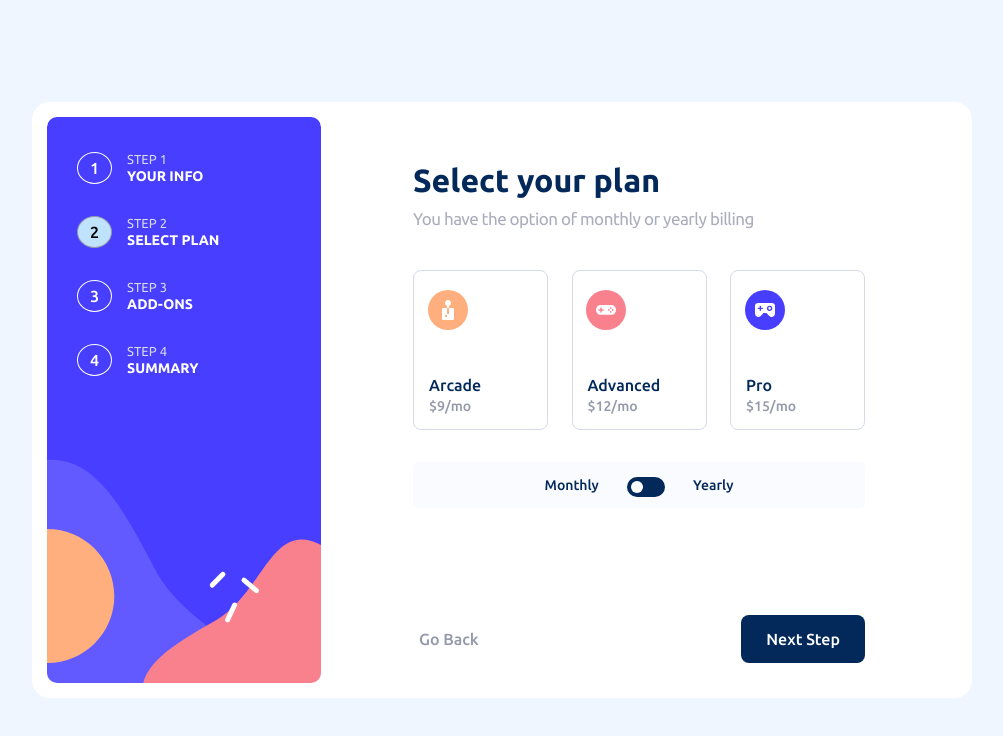
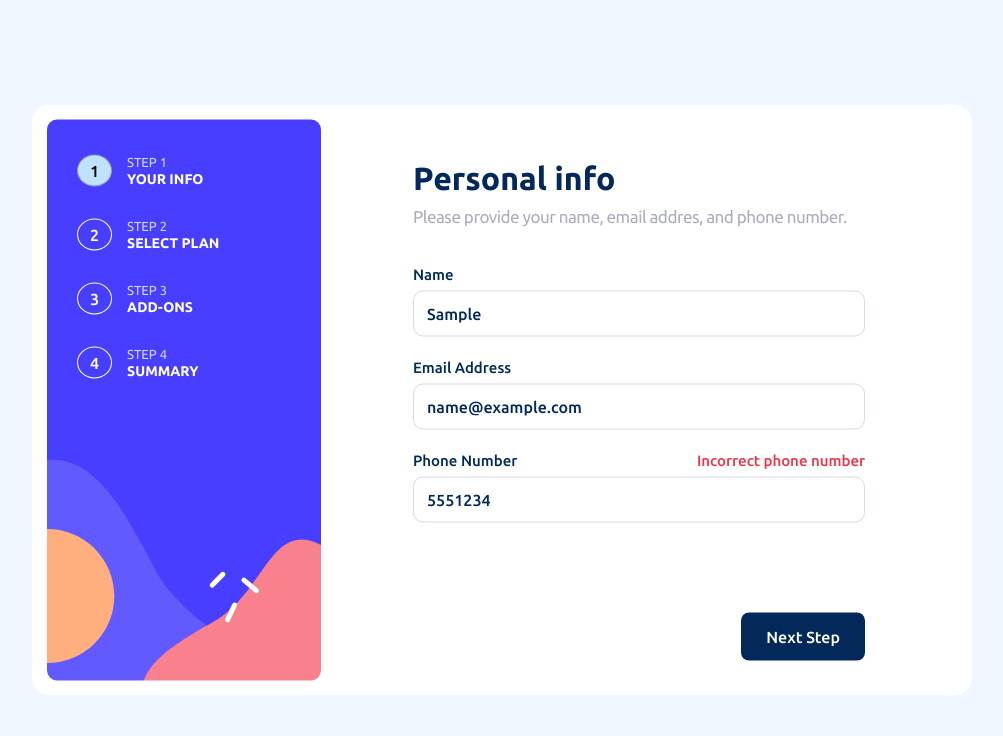
Before and after one commit to ysnitko/Multi-step-form, a React (Create React App) app: page / in a window 1280 px wide. Both pictures are taken after typing "Sample", "name@example.com", "5551234" into the empty fields and a click on the button "Next Step". Shown: the top 736 px of the page, without its empty margins (138-1141 px from the left). Built offline with nearby package versions, Linux system fonts and the light colour scheme.

Commit message:
add changes

```diff
--- a/src/components/Form/Form.jsx
+++ b/src/components/Form/Form.jsx
@@ -23,8 +23,11 @@ const Form = ({
 }) => {
   const [plan, setPlan] = useState({
     selectPlan: "",
+    period: "",
   });
   const [checked, setChecked] = useState(false);
+  const [validatePhoneNum, setValidatePhoneNum] = useState(false);
+  const [validateEmailAddress, setValidateEmailAddress] = useState(false);
 
   const handleDataName = (event) => {
     setNameField(event.target.value);
@@ -38,31 +41,41 @@ const Form = ({
     setPhoneField(event.target.value);
   };
 
-  // const handleChosenPlan = () => {
-  //   if (step === 2 && )  {
-  //     setIsDisabled(true);
-  //     console.log('test');
-  //   }
-  //    else {
-  //     setIsDisabled(false);
-  //    }
+  const validatePhone = (phone) => {
+    let regex = /^(?=.*\d)(?=.*\+).+$/;
+    return regex.test(phone);
+  };
 
-  // }
+  const validateEmail = (email) => {
+    let regex = /^(?=.*\w)(?=.*\.)(?=.*@).+$/;
+    return regex.test(email);
+  };
+  const validatePhoneNumber = validatePhone(phoneField);
+  const validateMailAdress = validateEmail(emailField);
 
   const validateForm = () => {
     if (nameField === "" || emailField === "" || phoneField === "") {
       setIsEmpty(true);
       setIsDisabled(true);
+    } else if (!validatePhoneNumber) {
+      setIsDisabled(true);
+      setValidatePhoneNum(true);
+    } else if (!validateMailAdress) {
+      setIsDisabled(true);
+      setValidateEmailAddress(true);
     } else {
+      setIsEmpty(false);
+      setValidatePhoneNum(false);
+      setValidateEmailAddress(false);
       setIsDisabled(false);
       setStep(step + 1);
-      setIsEmpty(false);
     }
   };
 
   const handleBtnClick = (event) => {
     event.preventDefault();
     validateForm();
+    validatePhone(phoneField);
   };
 
   const handleBackBtn = () => {
@@ -83,6 +96,8 @@ const Form = ({
           handleDataMail={handleDataMail}
           handleDataPhone={handleDataPhone}
           isEmpty={isEmpty}
+          validatePhoneNum={validatePhoneNum}
+          validateEmailAddress={validateEmailAddress}
         />
       )}
 
--- a/src/components/PersonalInfo/PersonalInfo.jsx
+++ b/src/components/PersonalInfo/PersonalInfo.jsx
@@ -10,6 +10,8 @@ const PersonalInfo = ({
   handleDataMail,
   handleDataPhone,
   isEmpty,
+  validatePhoneNum,
+  validateEmailAddress,
 }) => {
   return (
     <div className="personal-info-form">
@@ -43,6 +45,7 @@ const PersonalInfo = ({
             }}
             placeholder="e.g. Stephen King"
             value={nameField}
+            required
             onChange={handleDataName}
           />
         </label>
@@ -52,6 +55,11 @@ const PersonalInfo = ({
             <span>Email Address</span>
             {isEmpty && emailField === "" ? (
               <span className="error-message">This field is required</span>
+            ) : (
+              ""
+            )}
+            {validateEmailAddress && emailField !== "" ? (
+              <span className="error-message">Incorrect email address</span>
             ) : (
               ""
             )}
@@ -68,6 +76,7 @@ const PersonalInfo = ({
             id="e-mail"
             placeholder="e.g stephenking@lorem.com"
             value={emailField}
+            required
             onChange={handleDataMail}
           />
         </label>
@@ -76,6 +85,11 @@ const PersonalInfo = ({
             <span>Phone Number</span>
             {isEmpty && phoneField === "" ? (
               <span className="error-message">This field is required</span>
+            ) : (
+              ""
+            )}
+            {validatePhoneNum && phoneField !== "" ? (
+              <span className="error-message">Incorrect phone number</span>
             ) : (
               ""
             )}
@@ -91,6 +105,7 @@ const PersonalInfo = ({
             }}
             name="phoneField"
             value={phoneField}
+            required
             placeholder="e.g. +1 234 567 890"
             onChange={handleDataPhone}
           />
```
Also changed, not shown: src/App.js (+7 -7 lines), src/components/SelectPlan/SelectPlan.jsx (+24 -13 lines).
